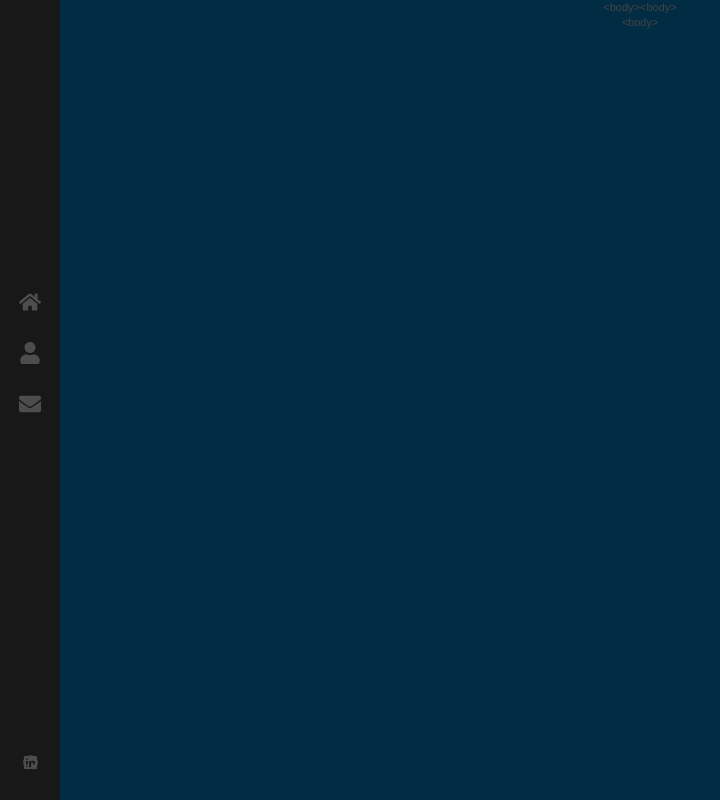
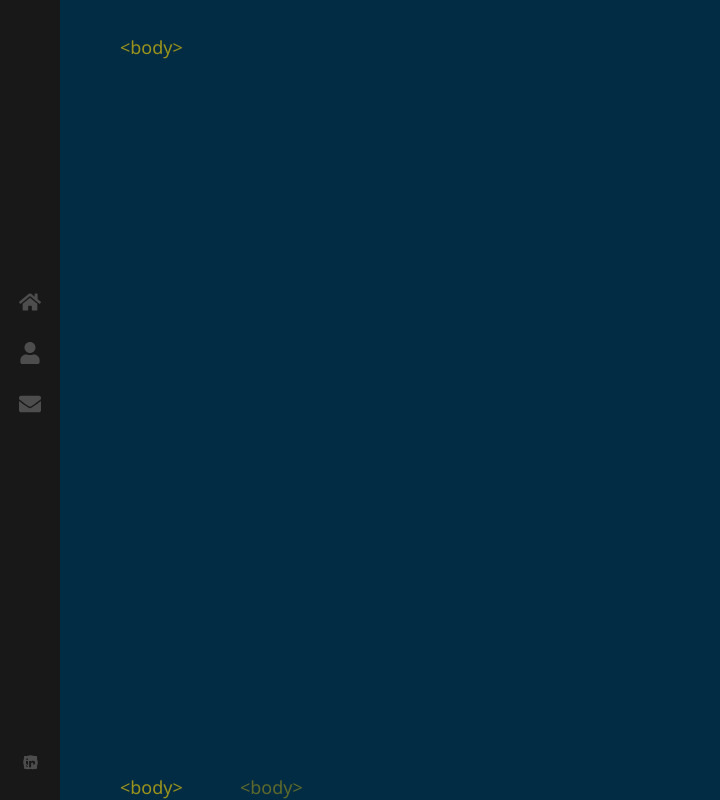
Before and after one commit to ademolaalashe/aalashe-react-portfolio, a React (Create React App) app: page / in a window 1280 px wide. Shown: the whole page, without its empty margins (0-720 px from the left). Built offline with nearby package versions, Linux system fonts and the light colour scheme.

Commit message:
Add style to tags

```diff
--- a/src/components/layout/index.scss
+++ b/src/components/layout/index.scss
@@ -8,3 +8,13 @@
     bottom: auto;
     top: 35px;
 }
+
+.tags {
+    color: #ffd700;
+    opacity: 0.6;
+    position: absolute;
+    bottom: 0;
+    left: 120px;
+    font-size: 18px;
+    font-family: 'Segoe UI', Tahoma, Geneva, Verdana, sans-serif;
+}
```
